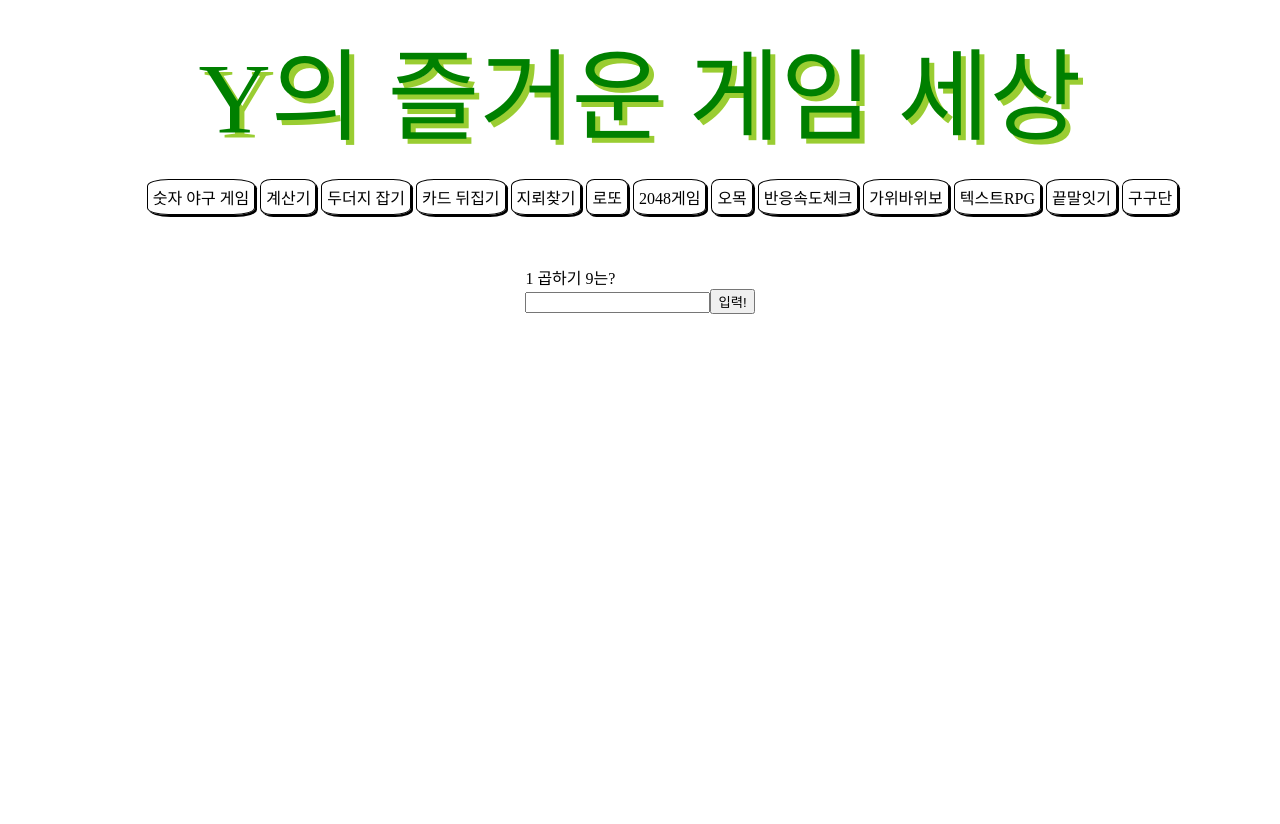
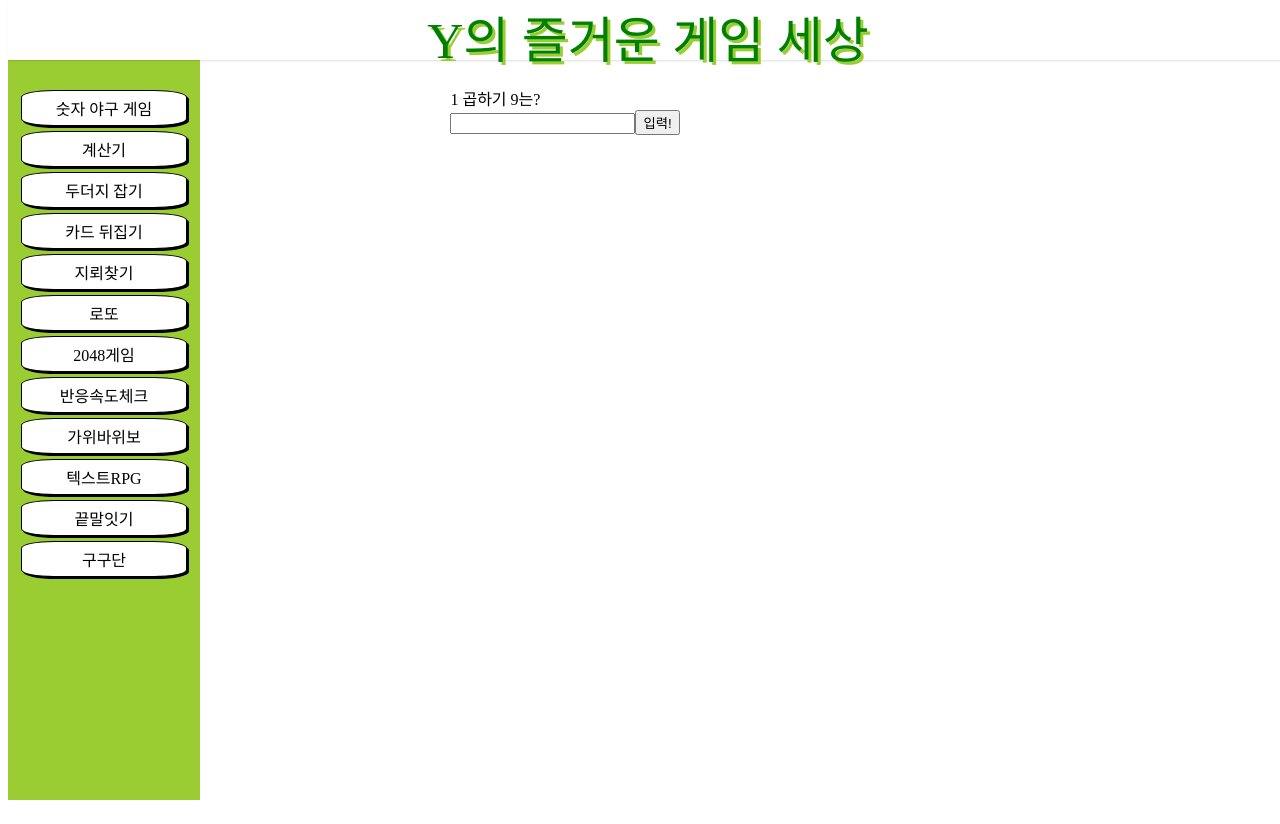
Before and after one commit to tomyhas59/reactGame, a React (Create React App) app: page /gugudan in a window 1280 px wide. Built offline with nearby package versions, Linux system fonts and the light colour scheme.

Commit message:
appLayout

```diff
--- a/src/App.css
+++ b/src/App.css
@@ -1,42 +1,3 @@
-ul {
-  display: flex;
-  margin: 0 auto;
-}
-
-li {
-  margin-left: 5px;
-  text-align: center;
-  list-style: none;
-  border: 1px solid;
-  padding: 5px;
-  border-radius: 20%;
-  box-shadow: 2px 2px;
-  cursor: pointer;
-  &:hover {
-    background-color: darkgrey;
-    color: antiquewhite;
-  }
-}
-
-a {
-  text-align: center;
-  text-decoration: none;
-  color: #000;
-}
-
-@media (max-width: 1200px) {
-  ul {
-    display: grid;
-    grid-template-columns: repeat(6, 1fr);
-  }
-}
-@media (max-width: 800px) {
-  ul {
-    display: grid;
-    grid-template-columns: repeat(4, 1fr);
-  }
-}
-
 #table {
   border-collapse: collapse;
   user-select: none;
--- a/src/pages/AppLayout.js
+++ b/src/pages/AppLayout.js
@@ -11,7 +11,6 @@ const AppLayout = ({ children }) => {
     { to: "findMine", label: "지뢰찾기" },
     { to: "lotto", label: "로또" },
     { to: "make2048", label: "2048게임" },
-    { to: "omok", label: "오목" },
     { to: "responseCheck", label: "반응속도체크" },
     { to: "RSP", label: "가위바위보" },
     { to: "textRPG", label: "텍스트RPG" },
@@ -21,10 +20,12 @@ const AppLayout = ({ children }) => {
 
   return (
     <LayoutWrapper>
+      <Header>
         <Link to="/">
           <Main>Y의 즐거운 게임 세상</Main>
         </Link>
-      <br />
+      </Header>
+      <Aside>
         <ul>
           {links.map((link, index) => (
             <Link to={link.to} key={index}>
@@ -32,6 +33,7 @@ const AppLayout = ({ children }) => {
             </Link>
           ))}
         </ul>
+      </Aside>
       <ContentWrapper>{children}</ContentWrapper>
     </LayoutWrapper>
   );
@@ -43,8 +45,8 @@ const Main = styled.div`
   width: 1000px;
   margin: 0 auto;
   color: green;
-  text-shadow: 5px 5px yellowgreen;
-  font-size: 100px;
+  text-shadow: 3px 3px yellowgreen;
+  font-size: 50px;
   &:hover {
     color: yellowgreen;
     text-shadow: 5px 5px green;
@@ -56,11 +58,60 @@ const LayoutWrapper = styled.div`
   flex-direction: column;
   min-height: 100vh;
   margin-top: 1rem;
+  & a {
+    text-decoration: none;
+  }
 `;
 
-const ContentWrapper = styled.div`
-  flex-grow: 1;
-  padding-top: 50px;
-  overflow-y: auto;
+const ContentWrapper = styled.article`
+  float: right;
+  padding-top: 70px;
+  width: 30%;
   margin: 0 auto;
 `;
+
+const Aside = styled.aside`
+  position: fixed;
+  background-color: yellowgreen;
+  width: 15%;
+  top: 60px;
+  bottom: 0;
+  padding-top: 25px;
+  & ul {
+    margin: 0;
+    padding: 0;
+  }
+  & ul > a {
+    text-align: center;
+    text-decoration: none;
+    color: #000;
+  }
+  & ul > a > li {
+    background-color: white;
+    width: 80%;
+    margin: 0 auto;
+    text-align: center;
+    list-style: none;
+    border: 1px solid;
+    padding: 5px;
+    margin-top: 5px;
+    border-radius: 20%;
+    box-shadow: 2px 2px;
+    cursor: pointer;
+    &:hover {
+      background-color: darkgrey;
+      color: antiquewhite;
+    }
+  }
+`;
+
+const Header = styled.header`
+  position: fixed;
+  text-align: center;
+  top: 0;
+  width: 100%;
+  height: 60px;
+  z-index: 2000;
+  background-color: #fff;
+  box-shadow: 0 2px 2px rgba(0, 0, 0, 0.05), 0 1px 0 rgba(0, 0, 0, 0.05);
+`;
```
Lines whose indentation alone changed are shown as unchanged.
